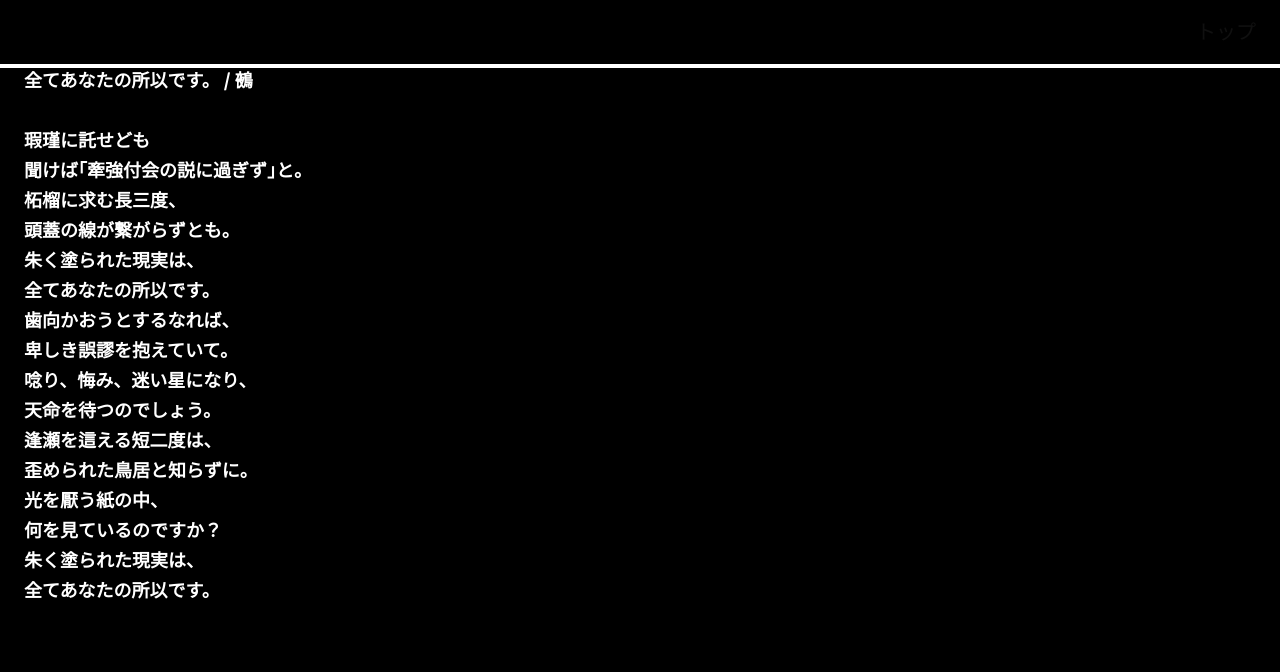
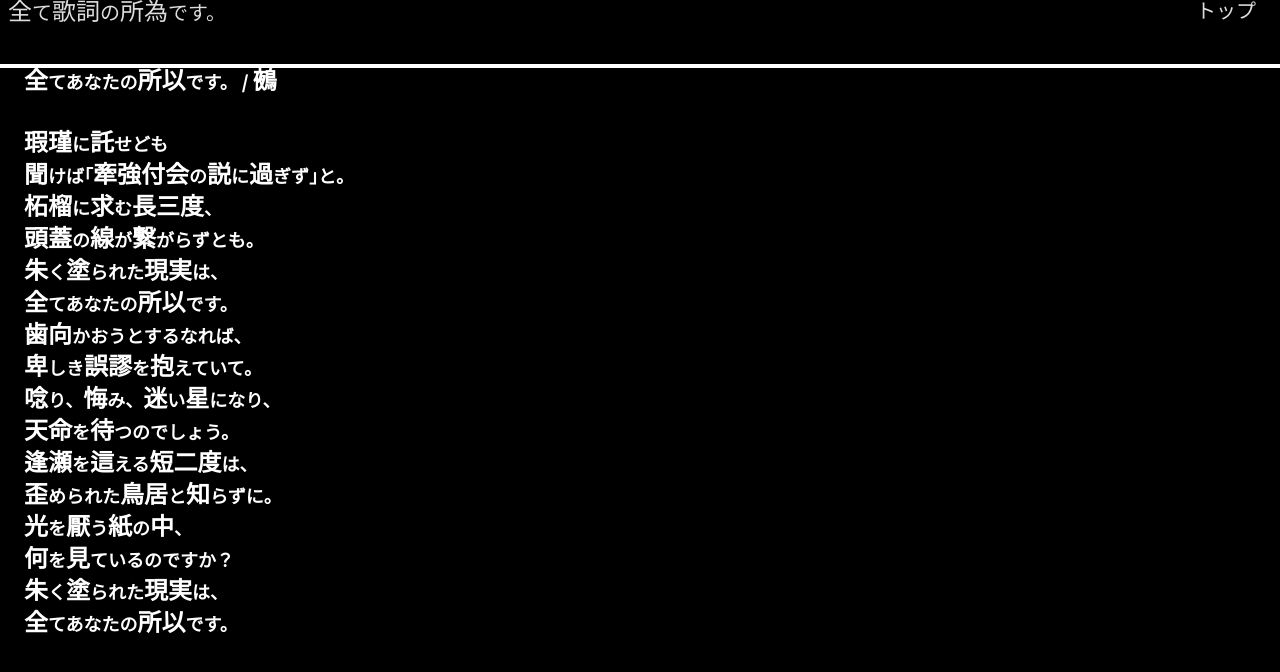
Before and after one commit to izumin2000/subekashi, a Django app: page /subeana/ in a window 1280 px wide. Shown: the top 672 px of the page. Run offline with Django 3.2, Linux system fonts and the light colour scheme.

Commit message:
[Add] 漢字のみ大きくする機能の実装

```diff
--- a/subeana/static/subeana/css/common.css
+++ b/subeana/static/subeana/css/common.css
@@ -31,27 +31,33 @@ header {
     float: left;
 }
 
+.header-left p {
+    font-family: 'Noto Sans JP', sans-serif;
+    font-size: 20px;
+    line-height: 20px;
+    color: #ddd;
+}
+
 .header-right {
     margin-right: 8px;
     float: right;
 }
 
 .header-right nav a {
-    font-family: sans-serif;
+    font-family: 'Noto Sans JP', sans-serif;
     font-size: 20px;
+    line-height: 20px;
     padding: 8px 8px;
-    line-height: 64px;
     margin-right: 8px;
     text-decoration: none;
-    color: #101010;
+    color: #ddd;
     border-radius: 10px;
     transition: color 0.5s
 }
 
 .header-right nav a:hover {
-    text-decoration: underline #840021;
+    text-decoration: underline #ddd;
     text-underline-offset: 3px;
-    color: #BB002D;
     transition: color 0.5s;
 }
 
@@ -131,7 +137,7 @@ main {
 
 h1 {
     text-align: center;
-    font-family: sans-serif;
+    font-family: 'Noto Sans JP', sans-serif;
     font-size: 40px;
     line-height: 40px;
     margin: 50px 0 10px 0;
@@ -164,7 +170,7 @@ section p {
 a {
     color: #000;
     text-decoration: underline 2px #BB002D;
-    font-family: sans-serif;
+    font-family: 'Noto Sans JP', sans-serif;
     line-height: 16px;
     margin: 0 5px;
 }
@@ -176,6 +182,10 @@ code {
     background-color: #e3e4ff;
     border-radius: 5px;
     cursor: pointer;
+}
+
+.kanji {
+    font-size: 24px;
 }
 
 .fa-youtube {
@@ -235,8 +245,7 @@ code {
     top: 48%;
     right: 30px;
     text-align: right;
-    font-family: 'Microsoft Sans Serif';
-    font-size: 30px;
+    font-family: 'Noto Sans JP', sans-serif;
     padding: 10px;
     border-radius: 5px;
     color: #fff;
@@ -335,7 +344,7 @@ code {
 .info_warning {
     margin: 10px 25px !important;
     color: #f2a744;
-    font-family: sans-serif;
+    font-family: 'Noto Sans JP', sans-serif;
     font-size: 15px;
     line-height: 15px;
 }
@@ -358,7 +367,7 @@ code {
     margin-top: 15px;
     text-align: center;
     text-decoration: underline 2px #BB002D;
-    font-family: sans-serif;
+    font-family: 'Noto Sans JP', sans-serif;
     line-height: 16px;
 }
 
@@ -448,7 +457,7 @@ code {
 }
 
 #popup_info {
-    font-family: sans-serif;
+    font-family: 'Noto Sans JP', sans-serif;
     margin: 20px 10px;
     font-size: 16px;
 }
@@ -552,7 +561,7 @@ footer {
 }
 
 .footer-left p {
-    font-family: sans-serif;
+    font-family: 'Noto Sans JP', sans-serif;
     margin: 20px 0px 0px 10px;
     color: white;
 }
@@ -569,7 +578,7 @@ footer {
 }
 
 .footer-right p {
-    font-family: sans-serif;
+    font-family: 'Noto Sans JP', sans-serif;
     float: right;
     display: inline;
     margin: 6px 6px 0 0;
--- a/subeana/templates/subeana/top.html
+++ b/subeana/templates/subeana/top.html
@@ -23,6 +23,7 @@
         <link rel="stylesheet" href="https://use.fontawesome.com/releases/v5.15.4/css/all.css"> <!-- font awesome -->
         <link rel="preconnect" href="https://fonts.googleapis.com">     <!-- sans font -->
         <link rel="preconnect" href="https://fonts.gstatic.com" crossorigin>        <!-- sans font -->
+        <link href="{% static 'subeana/js/kanji.js' %}" rel="stylesheet">
         <link href="https://fonts.googleapis.com/css2?family=Noto+Sans+JP:wght@900&display=swap" rel="stylesheet">      <!-- sans font -->
         <link href="//cdnjs.cloudflare.com/ajax/libs/toastr.js/latest/css/toastr.min.css" rel="stylesheet" /> <!-- toastr -->
     </head>
@@ -31,7 +32,7 @@
     <body>
         <header>
             <div class="header-left">
-                <!-- <a href="{% url 'subeana:top' %}"><img name="thumbnail" class="logo" src="{% static 'subeana/image/emctourlogo.png' %}" alt="EMC tourのロゴ"></a> -->
+                <p href="{% url 'xia:top' %}" class="logomoji">全て歌詞の所為です。</p>
             </div>
 
             <div class="header-right">
@@ -87,4 +88,13 @@
         </footer>-->
     </body>
 
+    <script>
+    window.onload = function() {
+        ps = document.getElementsByTagName('p');
+        for (p of ps) {
+            p.innerHTML = p.innerHTML.replace(/([\u4E00-\u9FFF])/gi,"<font class=kanji>$1</font>");
+        }
+    }
+    </script>
+
 </html>
```
